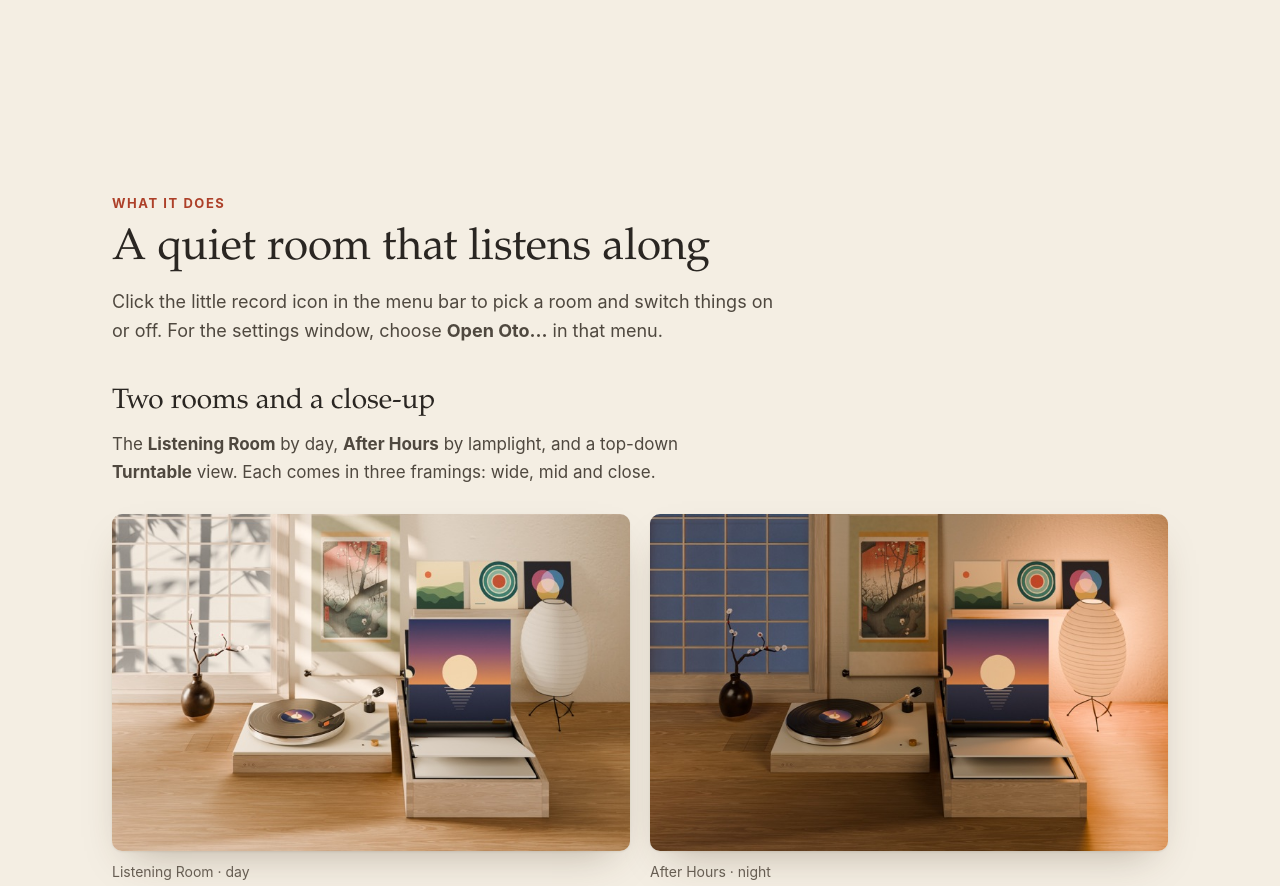
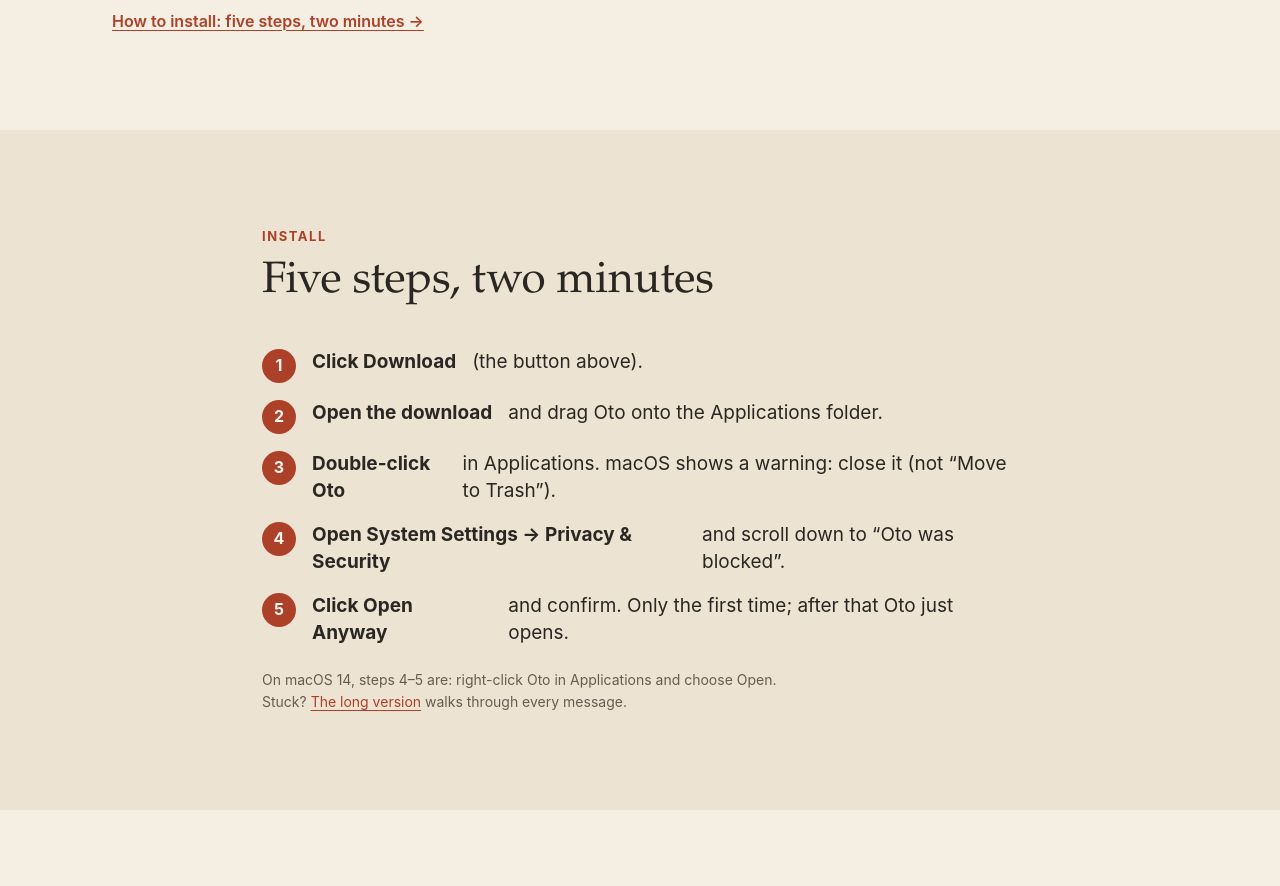
Before and after one commit to oto-turntable/oto-releases, a plain HTML site: page index.html in a window 1280 px wide. Shown: the part 749-1635 px from the top of the page. Drawn offline with Linux system fonts and the light colour scheme; no server answers.

Commit message:
Website: five-step install section under the hero, linked from the hero and the header

```diff
--- a/index.html
+++ b/index.html
@@ -35,8 +35,8 @@
         <span class="brand-name">Oto</span>
       </a>
       <nav class="site-nav" aria-label="Sections">
+        <a href="#install">Install</a>
         <a href="#features">What it does</a>
-        <a href="#first-open">First open</a>
         <a href="#tip">Send a coffee</a>
         <a href="#privacy">Privacy</a>
         <a href="#faq">Questions</a>
@@ -72,6 +72,7 @@
             </div>
             <p class="fine">Free · macOS&nbsp;14 or newer · Apple silicon and Intel · about&nbsp;400&nbsp;MB · <span class="beta">Beta</span></p>
             <p class="fine version" data-version hidden></p>
+            <p class="install-hint"><a href="#install">How to install: five steps, two minutes →</a></p>
           </div>
         </div>
         <figure class="hero-figure">
@@ -81,6 +82,25 @@
                width="1470" height="956" fetchpriority="high" decoding="async"
                alt="Oto’s Turntable view from above: a walnut-brown record player on a pale wooden desk, a black record with a black label and the Side A cover, a red setting sun, in the middle, a silver tonearm, and the matching album sleeve lying beside it.">
         </figure>
+      </div>
+    </section>
+
+    <!-- Install: the five steps (Jack's list), the long version is "First open" further down -->
+    <section class="section section-alt" id="install" aria-labelledby="install-title">
+      <div class="wrap narrow">
+        <header class="section-head">
+          <p class="eyebrow">Install</p>
+          <h2 id="install-title">Five steps, two minutes</h2>
+        </header>
+        <ol class="quick-steps">
+          <li><strong>Click Download</strong> (the button above).</li>
+          <li><strong>Open the download</strong> and drag Oto onto the Applications folder.</li>
+          <li><strong>Double-click Oto</strong> in Applications. macOS shows a warning: close it (not “Move to Trash”).</li>
+          <li><strong>Open System Settings → Privacy &amp; Security</strong> and scroll down to “Oto was blocked”.</li>
+          <li><strong>Click Open Anyway</strong> and confirm. Only the first time; after that Oto just opens.</li>
+        </ol>
+        <p class="fine quick-note">On macOS 14, steps 4–5 are: right-click Oto in Applications and choose Open.
+          Stuck? <a href="#first-open">The long version</a> walks through every message.</p>
       </div>
     </section>
 
--- a/style.css
+++ b/style.css
@@ -314,6 +314,41 @@
   margin-bottom: 14px;
 }
 .section-lede { color: var(--ink-soft); font-size: 18px; }
+
+/* The five-step install list under the hero, and the hero's link to it. */
+.install-hint { margin-top: 12px; font-size: 16px; font-weight: 600; }
+.quick-steps {
+  list-style: none;
+  counter-reset: quick;
+  padding: 0;
+  margin: 0 0 22px;
+  display: grid;
+  gap: 16px;
+}
+.quick-steps > li {
+  counter-increment: quick;
+  display: flex;
+  gap: 16px;
+  align-items: flex-start;
+  font-size: 19px;
+  line-height: 1.45;
+}
+.quick-steps > li::before {
+  content: counter(quick);
+  flex: none;
+  width: 34px;
+  height: 34px;
+  margin-top: 1px;
+  border-radius: 50%;
+  background: var(--accent);
+  color: var(--accent-ink);
+  font-weight: 700;
+  font-size: 16px;
+  display: inline-flex;
+  align-items: center;
+  justify-content: center;
+}
+.quick-note { max-width: 40em; }
 
 .eyebrow {
   font-size: 13px;
```
